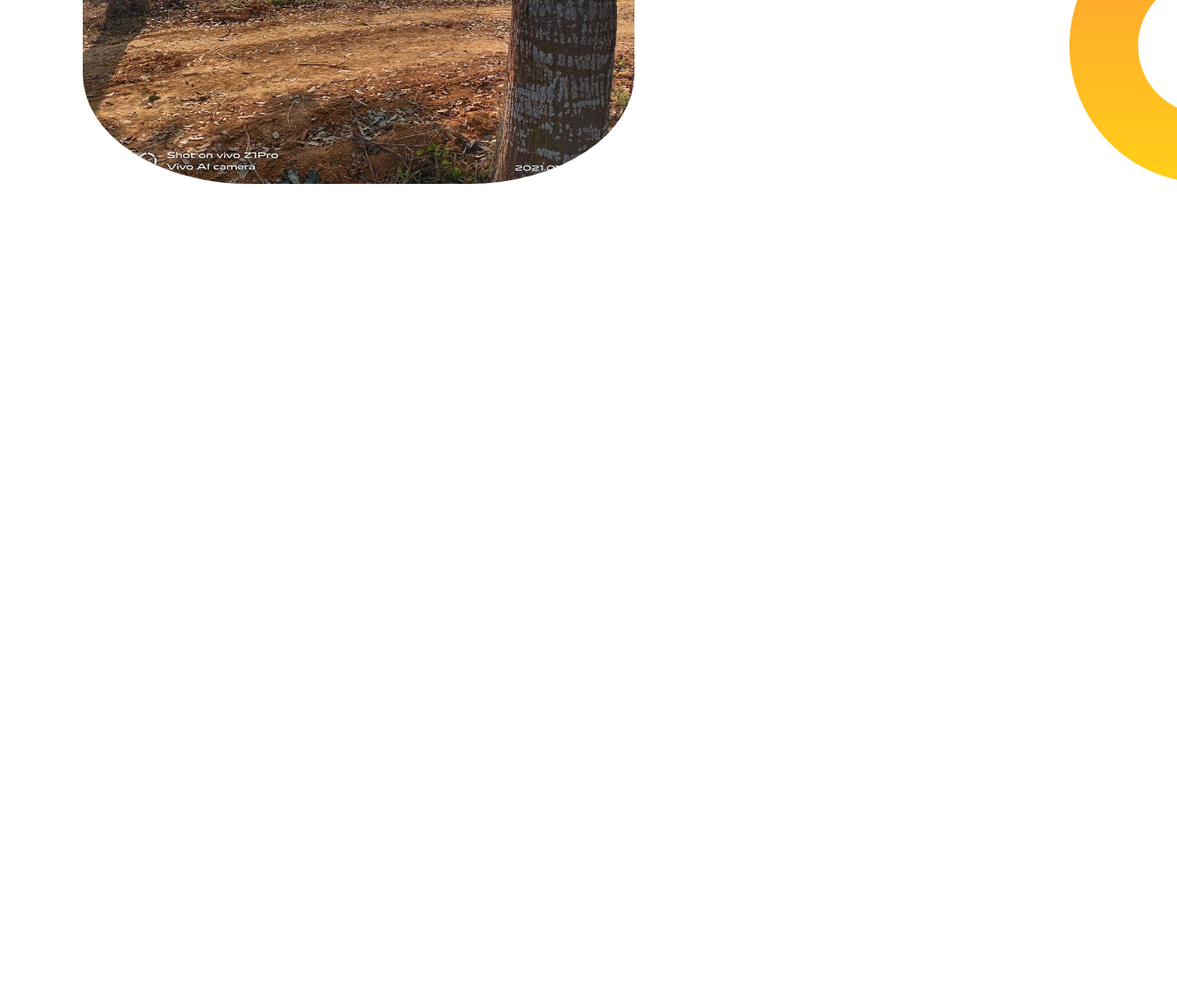
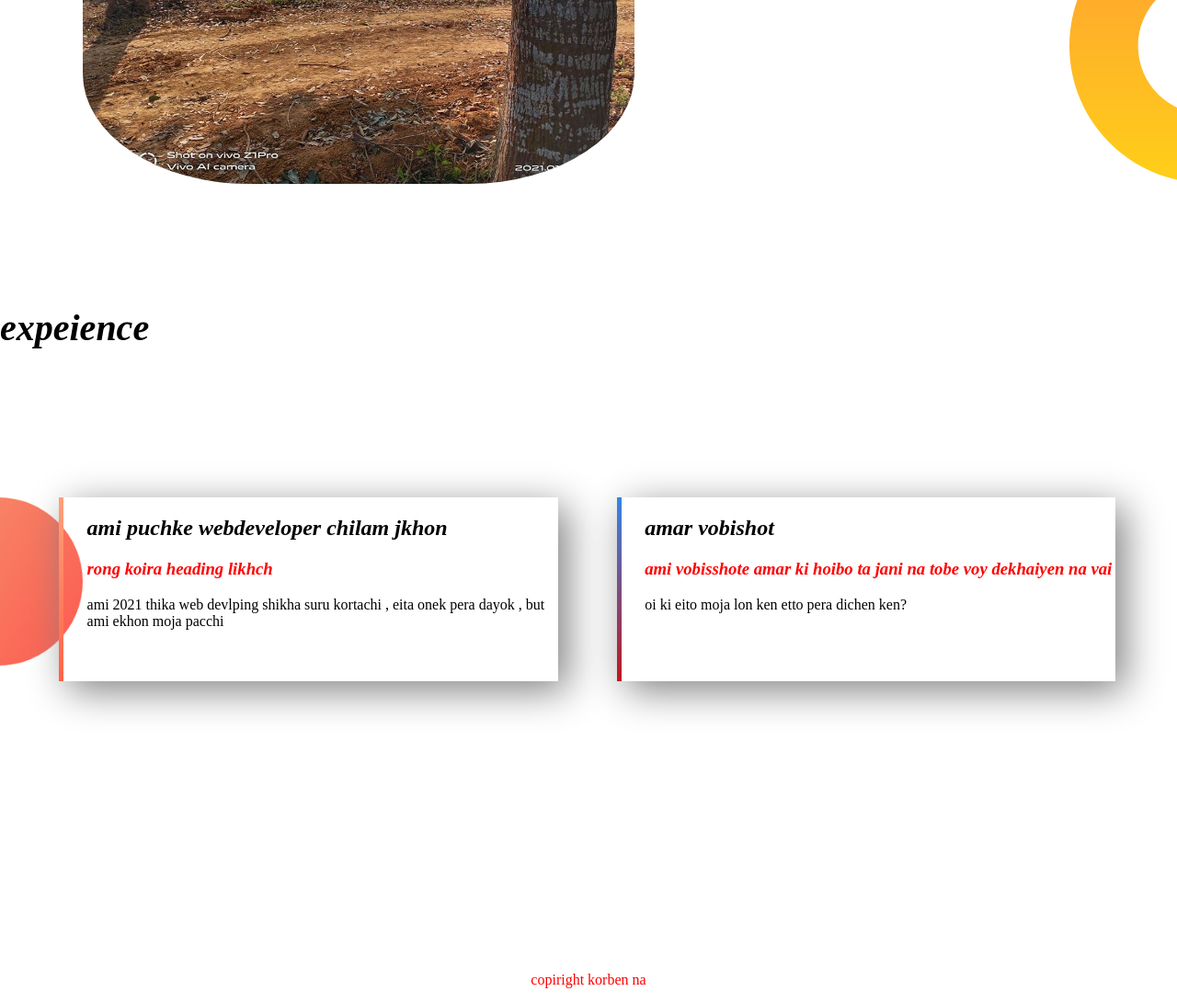
Before and after one commit to Istiaque12/webportfulio, a plain HTML site: page index.html in a window 1280 px wide. Shown: the part 700-1791 px from the top of the page at 92% size. Before the commit the page ends 1000 px from the top, so only its background shows below. Drawn offline with Linux system fonts and the light colour scheme.

Commit message:
hoiya geche mamu

```diff
--- a/index.html
+++ b/index.html
@@ -35,5 +35,26 @@
             <a class="link-button" target="_blank" href="https://www.facebook.com/fatema.tujjohora.1232/">my dream</a>
         </div>
     </section>
+    <h2 id="t">expeience </h2>
+    <section class="experience">
+
+        <div id="prothom"  class="kobi" >
+
+<h2> ami puchke webdeveloper chilam jkhon</h2>
+<h3><span>rong koira heading likhch</span></h3>
+<p>ami 2021 thika web devlping shikha suru kortachi , eita onek pera dayok , but ami ekhon moja pacchi
+
+</p>
+        </div>
+        <div  id="ditiyo" class="kobi">
+            <h2>amar vobishot </h2>
+            <h3><span>ami vobisshote amar ki hoibo ta jani na  tobe voy dekhaiyen na vai</span></h3>
+            <p>oi ki eito moja lon ken etto pera dichen ken?</p>
+
+        </div>
+    </section>
+    <footer>
+        <p>copiright korben na </p>
+        </footer>
 </body>
 </html>
--- a/style.css
+++ b/style.css
@@ -51,3 +51,38 @@ h2{
 .second p {
     color: blue;
 }
+.kobi{
+    width: 40%;
+    float: left;
+    margin-left: 5%;
+    padding-left: 2%;
+
+    box-shadow: 10px 10px 40px gray ;
+    height: 40%;
+}
+#t{
+    font-size: 40px;
+    padding-bottom: 10%;
+}
+.experience{
+    background-image: url("images/exp-bg.png");
+    background-size: 7%;
+    background-repeat: no-repeat;
+    background-position-x: left;
+}
+
+#prothom{
+    border-left: 5px solid;
+    border-image: linear-gradient(  180deg ,lightsalmon, tomato);
+    border-image-slice: 1;
+}
+#ditiyo{
+    border-left: 5px solid;
+    border-image: linear-gradient( 180deg ,  rgb(50, 134, 231), rgb(194, 21, 30));
+    border-image-slice: 1;
+}
+footer p{
+    text-align: center;
+    color: red;
+    text-shadow: saddlebrown;
+}
```
